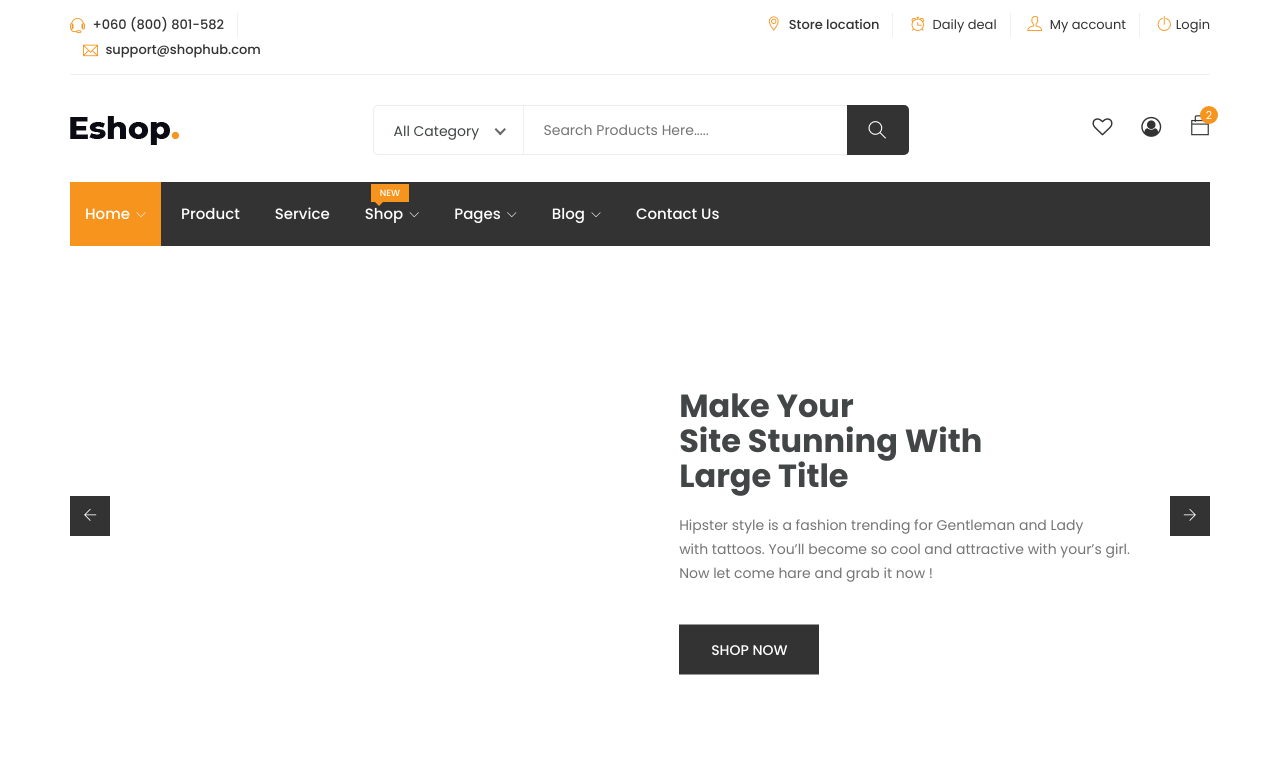
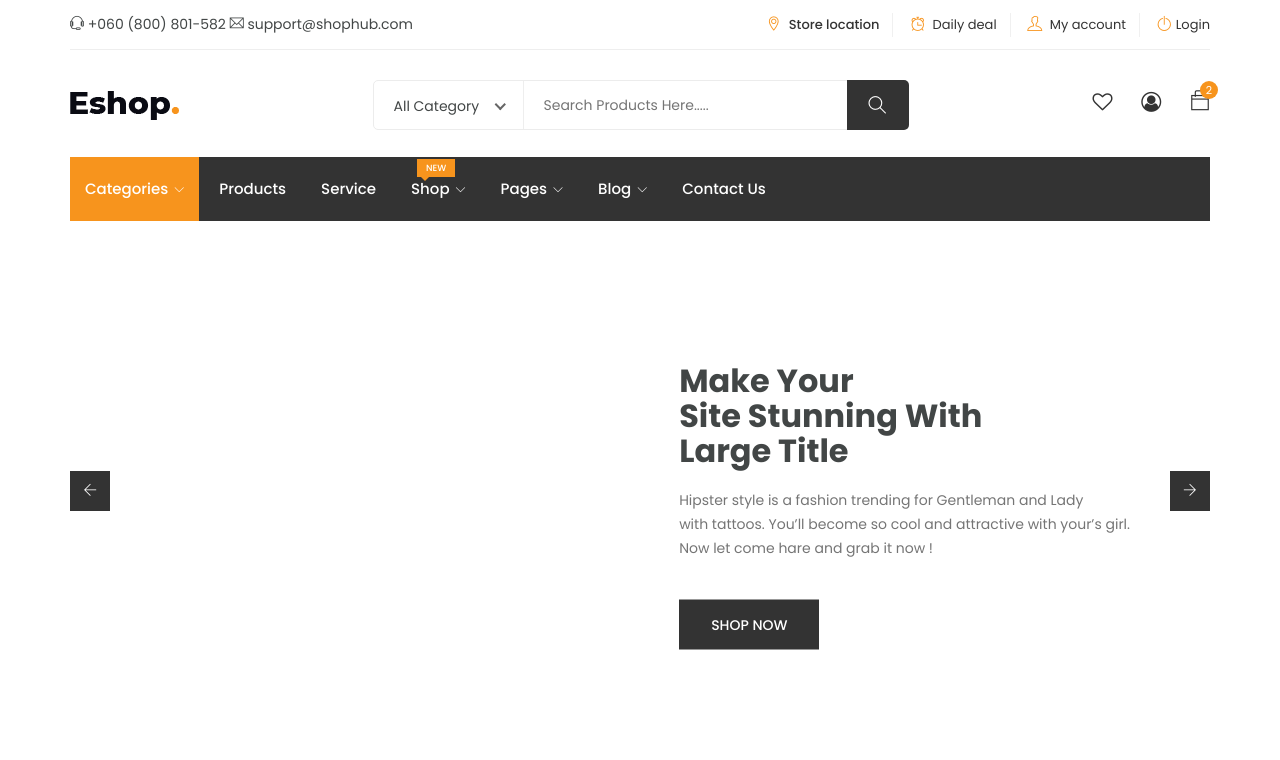
Before and after one commit to Rivlen/quikcart, a Django app: page / in a window 1280 px wide. Shown: the top 760 px of the page. Run offline with Django 5.2, Linux system fonts and the light colour scheme; data that the repository does not hold is empty; some libraries are stand-ins or nearby versions.

Commit message:
Add category context manager

```diff
--- /dev/null
+++ b/main/context_processors.py
@@ -0,0 +1,5 @@
+from main.models import Category
+
+
+def categories(request):
+    return {'categories_all': Category.objects.all()}
--- a/quikcart/settings.py
+++ b/quikcart/settings.py
@@ -63,6 +63,7 @@ TEMPLATES = [
                 'django.template.context_processors.request',
                 'django.contrib.auth.context_processors.auth',
                 'django.contrib.messages.context_processors.messages',
+                'main.context_processors.categories',
             ],
         },
     },
--- a/templates/base.html
+++ b/templates/base.html
@@ -73,10 +73,8 @@
                     <div class="col-lg-4 col-md-12 col-12">
                         <!-- Top Left -->
                         <div class="top-left">
-                            <ul class="list-main">
-                                <li><i class="ti-headphone-alt"></i> +060 (800) 801-582</li>
-                                <li><i class="ti-email"></i> support@shophub.com</li>
-                            </ul>
+                            <a><i class="ti-headphone-alt"></i> +060 (800) 801-582</a>
+                            <a><i class="ti-email"></i> support@shophub.com</a>
                         </div>
                         <!--/ End Top Left -->
                     </div>
@@ -126,9 +124,9 @@
                         <div class="search-bar">
                             <select>
                                 <option selected="selected">All Category</option>
-                                <option>watch</option>
-                                <option>mobile</option>
-                                <option>kid’s item</option>
+                                {% for category in categories_all %}
+                                    <option>{{ category }}</option>
+                                {% endfor %}
                             </select>
                             <form>
                                 <input name="search" placeholder="Search Products Here....." type="search">
@@ -198,15 +196,16 @@
                                 <div class="navbar-collapse">
                                     <div class="nav-inner">
                                         <ul class="nav main-menu menu navbar-nav">
-                                            <li class="active"><a href="#">Home<i class="ti-angle-down"></i></a>
+                                            <li class="active"><a>Categories<i class="ti-angle-down"></i></a>
                                                 <ul class="dropdown">
-                                                    <li><a href="index.html">Home Ecommerce V1</a></li>
-                                                    <li><a href="index2.html">Home Ecommerce V2</a></li>
-                                                    <li><a href="index3.html">Home Ecommerce V3</a></li>
-                                                    <li><a href="index4.html">Home Ecommerce V4</a></li>
+                                                    {% for category in categories_all %}
+                                                        <li>
+                                                            <a href="{% url 'shop-list' category.id %}">{{ category }}</a>
+                                                        </li>
+                                                    {% endfor %}
                                                 </ul>
                                             </li>
-                                            <li><a href="#">Product</a></li>
+                                            <li><a href="#">Products</a></li>
                                             <li><a href="#">Service</a></li>
                                             <li><a href="#">Shop<i class="ti-angle-down"></i><span
                                                     class="new">New</span></a>
```
Also changed, not shown: userbase/views.py (+9 -0 lines).
